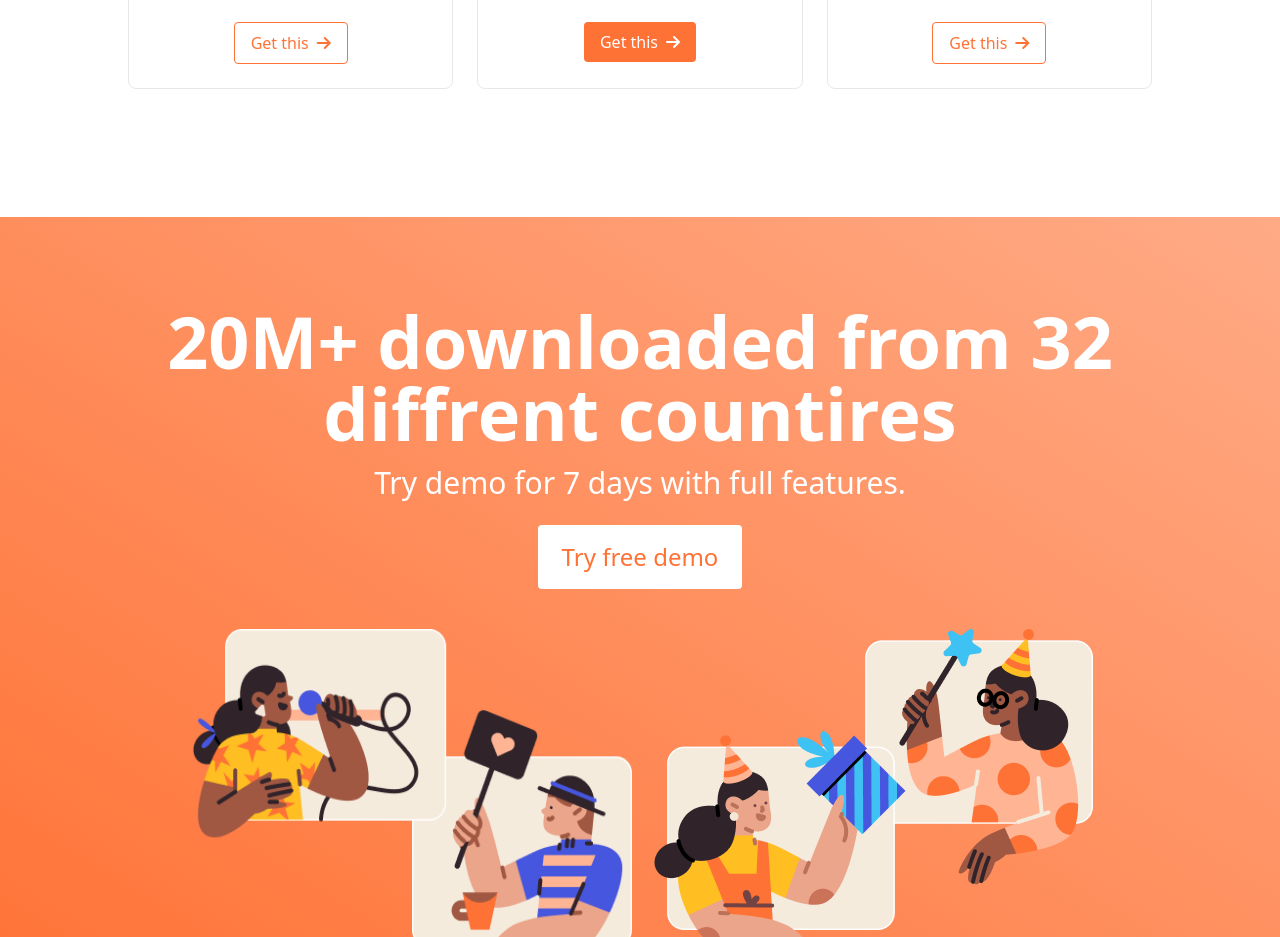
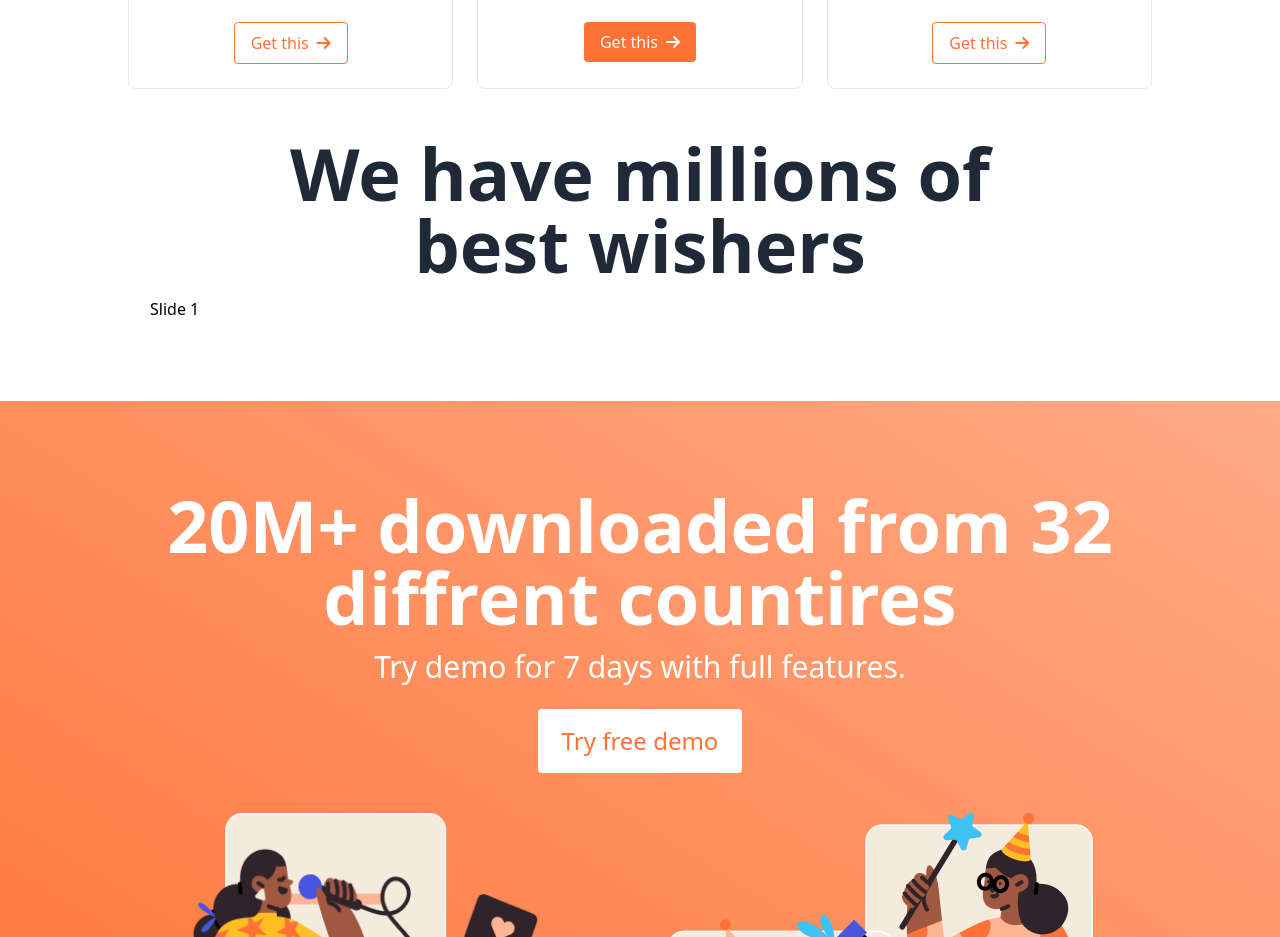
Before and after one commit to trusha98/expense-tracker, a React (Create React App) app: page / in a window 1280 px wide. Shown: the part 4160-5097 px from the top of the page. Built offline with nearby package versions, Linux system fonts and the light colour scheme.

Commit message:
small changes

```diff
--- a/package.json
+++ b/package.json
@@ -7,6 +7,7 @@
     "@testing-library/jest-dom": "^6.9.1",
     "@testing-library/react": "^16.3.0",
     "@testing-library/user-event": "^13.5.0",
+    "embla-carousel-react": "^8.6.0",
     "react": "^19.2.1",
     "react-dom": "^19.2.1",
     "react-scripts": "5.0.1",
--- a/src/App.js
+++ b/src/App.js
@@ -4,6 +4,7 @@ import Footer from "./components/Footer";
 import Hero from "./components/Hero";
 import Navbar from "./components/Navbar";
 import Plan from "./components/Plan";
+import Slider from "./components/Slider";
 import Work from "./components/Work";
 
 function App() {
@@ -37,6 +38,7 @@ function App() {
       />
       <Work/>
       <Plan/>
+      <Slider/>
       <Footer/>
     </>
   );
--- a/src/components/Slider.js
+++ b/src/components/Slider.js
@@ -1,6 +1,9 @@
 import React from 'react'
+import useEmblaCarousel from 'embla-carousel-react'
+
+
 export default function Slider() {
-
+ const [emblaRef] = useEmblaCarousel()
   return (
     <>
     <section className='px-[150px] py-22 mt-15'>
@@ -8,7 +11,16 @@ export default function Slider() {
             We have millions of<br/> best wishers
           </h1>
 
-
+         <div className="embla overflow-hidden" ref={emblaRef}>
+      <div className="embla__container flex">
+        <div className="embla__slide flex-none w-full min-w-0">Slide 1</div>
+        <div className="embla__slide flex-none w-full min-w-0">Slide 2</div>
+        <div className="embla__slide flex-none w-full min-w-0">Slide 3</div>
+         <div className="embla__slide flex-none w-full min-w-0">Slide 4</div>
+        <div className="embla__slide flex-none w-full min-w-0">Slide 5</div>
+        <div className="embla__slide flex-none w-full min-w-0">Slide 6</div>
+      </div>
+    </div>
    </section>
     </>
   )
```
Also changed, not shown: 1 other file (tests, documents, lock files or other folders).
